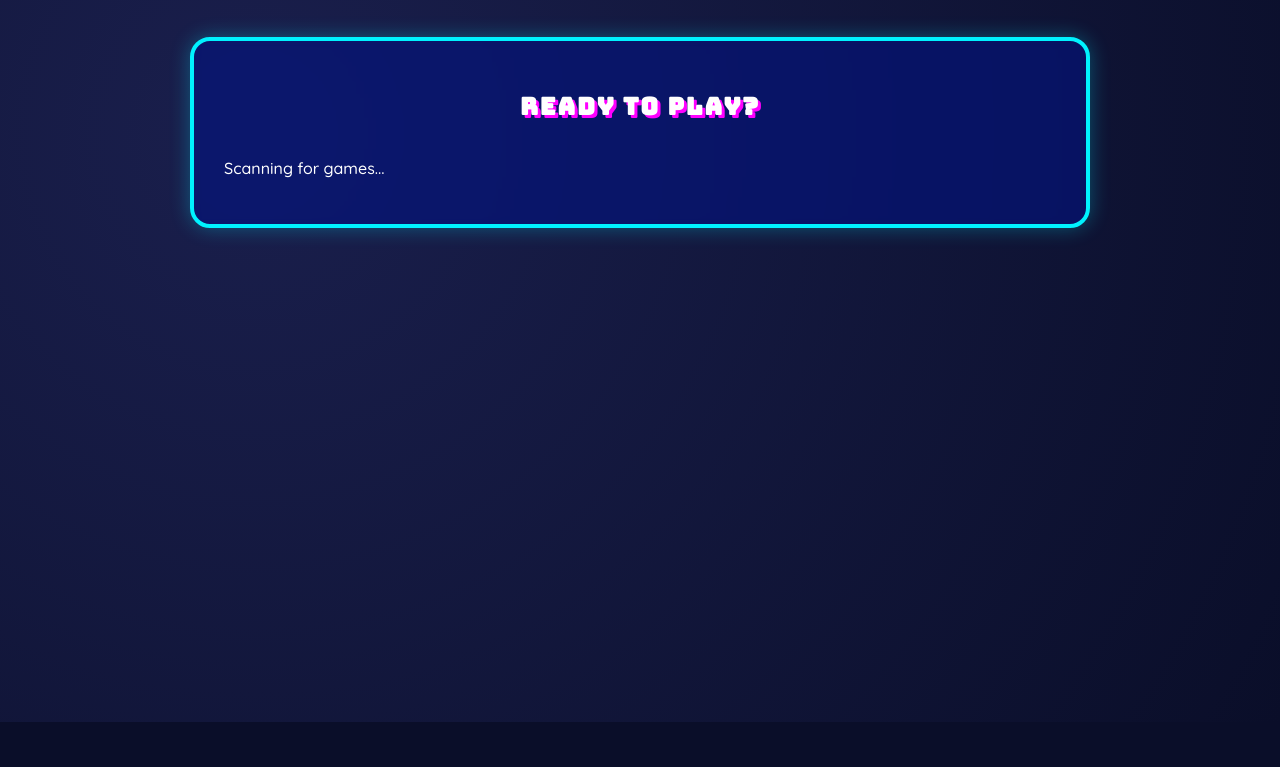
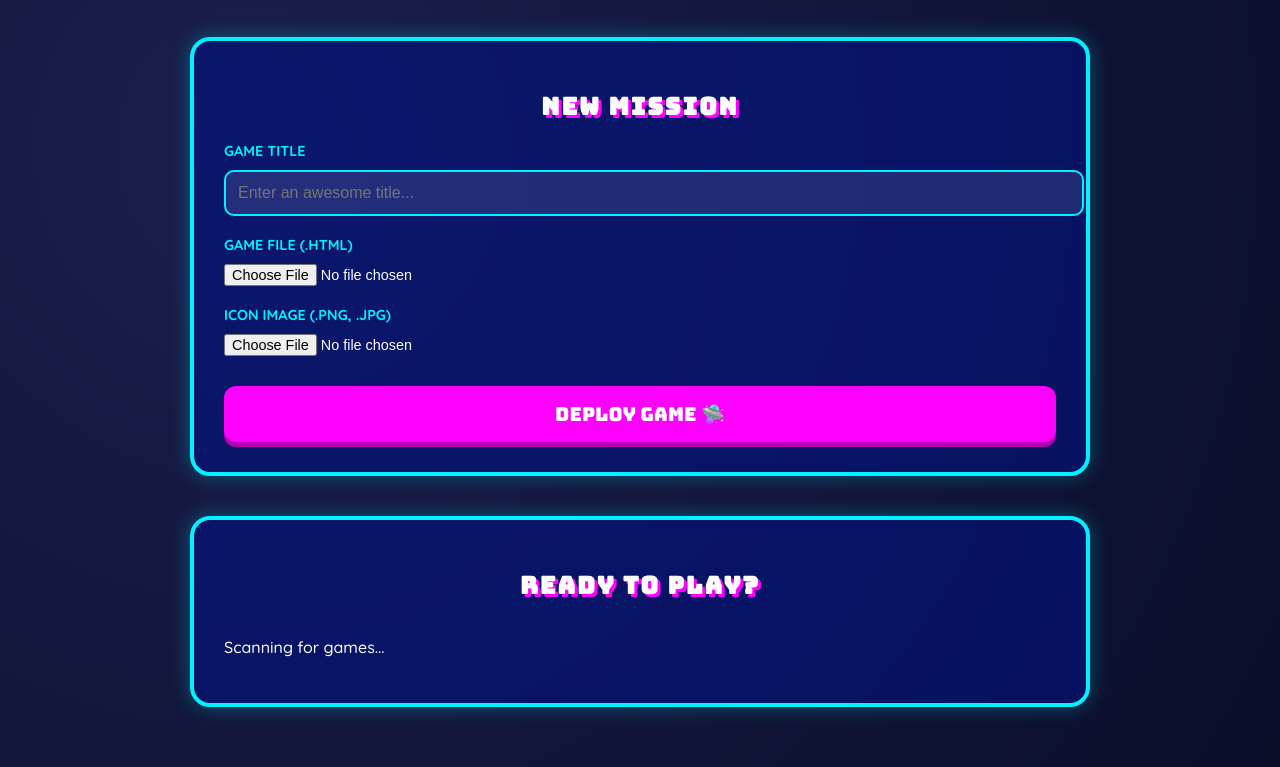
Before and after one commit to BeHeard-English/my-lms-game, a website: page public/users.html in a window 1280 px wide. Shown: the part 118-885 px from the top of the page. Before the commit the page ends 840 px from the top, so only its background shows below. Drawn offline with Linux system fonts and the light colour scheme; no server answers.

Commit message:
Update users.html

```diff
--- a/public/users.html
+++ b/public/users.html
@@ -3,7 +3,7 @@
 <head>
     <meta charset="UTF-8">
     <meta name="viewport" content="width=device-width, initial-scale=1.0">
-    <title>Let's Play with Be Heard</title>
+    <title>English Quest - Game Portal</title>
     <link href="https://fonts.googleapis.com/css2?family=Bungee&family=Quicksand:wght@500;700&display=swap" rel="stylesheet">
     <style>
         :root {
@@ -153,7 +153,30 @@
     <div class="container">
         <h1>LEVEL UP! 🚀</h1>
 
+        <section>
+            <h2>NEW MISSION</h2>
+            <form id="uploadForm">
+                <div class="form-group">
+                    <label>Game Title</label>
+                    <input type="text" name="title" required placeholder="Enter an awesome title...">
+                </div>
 
+                <input type="hidden" name="level" value="General">
+                <input type="hidden" name="skill" value="Fun Game">
+
+                <div class="form-group">
+                    <label>Game File (.html)</label>
+                    <input type="file" name="gameFile" accept=".html" required>
+                </div>
+
+                <div class="form-group">
+                    <label>Icon Image (.png, .jpg)</label>
+                    <input type="file" name="iconFile" accept="image/*" required>
+                </div>
+
+                <button type="submit">Deploy Game 🛸</button>
+            </form>
+        </section>
 
         <section>
             <h2>READY TO PLAY?</h2>
```
